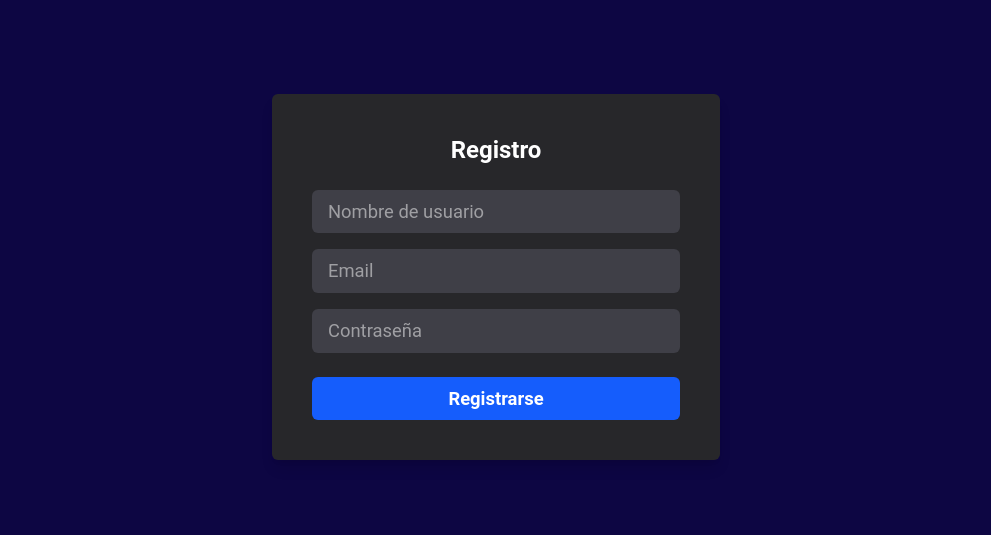
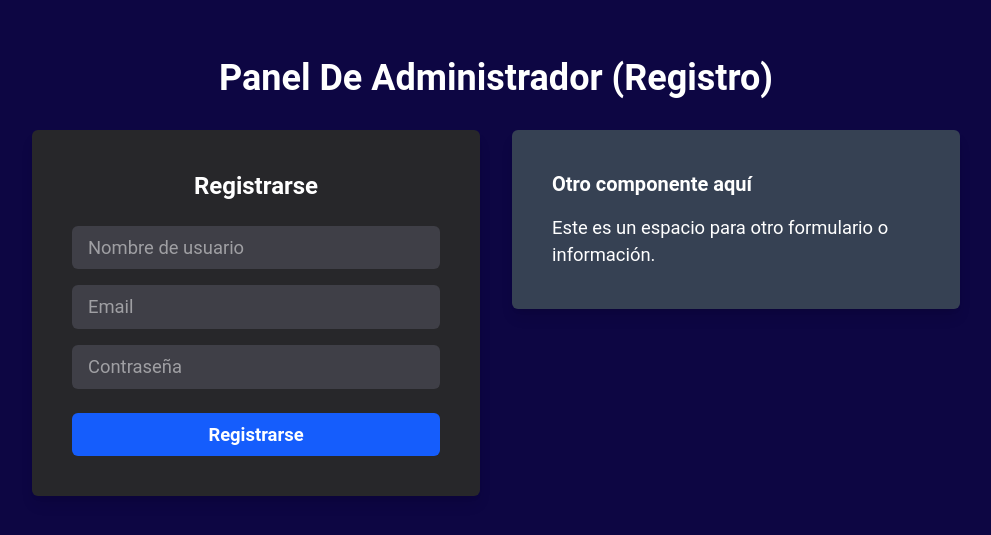
Before and after one commit to EGIJPCNG/sigue, a React (Vite) app: page /register in a window 1280 px wide. Shown: the part 123-658 px from the top of the page, without its empty margins (144-1135 px from the left). Built offline with nearby package versions, Linux system fonts and the light colour scheme.

Commit message:
Form-Style

```diff
--- a/src/pages/LoginPage.jsx
+++ b/src/pages/LoginPage.jsx
@@ -73,7 +73,7 @@ function LoginPage({ open, onClose }) {
                 </form>
 
                 <p className="text-white text-sm mt-4 text-center">
-                    ¿Aún no tienes una cuenta? <a href="#" className="text-blue-400 hover:underline">Regístrate aquí</a>
+                    ¿Aún no tienes una cuenta? <a href="#" className="text-blue-400 hover:underline">Consulte a registro Académico</a>
                 </p>
             </div>
         </div>
--- a/src/pages/RegisterPage.jsx
+++ b/src/pages/RegisterPage.jsx
@@ -17,12 +17,16 @@ function RegisterPage() {
     });
 
     return (
+        // Contenedor principal que centra el contenido en la página
+        <div className="h-screen flex flex-col items-center justify-center py-10">
+            {/* Título de la página, fuera del contenedor de los formularios */}
+            <h1 className="text-4xl font-bold text-white mb-8">Panel De Administrador (Registro)</h1>
 
-        <div className="h-screen flex items-center justify-center py-10">
+            {/* Div contenedor para el formulario de registro y posibles componentes adyacentes */}
             <div className="flex gap-8 items-start">
                 {/* Formulario de registro */}
                 <div className="bg-zinc-800 max-w-md w-full p-10 rounded-md shadow-lg">
-                    <h1 className="text-2xl font-bold text-white mb-4 text-center">Registro</h1>
+                    <h2 className="text-2xl font-bold text-white mb-4 text-center">Registrarse</h2>
                     {
                         registerErrors.map((error, i) => (
                             <div className="bg-red-500 text-white p-2 rounded-md my-2 text-center" key={i}>
@@ -78,13 +82,10 @@ function RegisterPage() {
                         </button>
                     </form>
                 </div>
-                {/* Aquí podrías añadir otro componente o formulario si lo deseas.
-                    Por ejemplo:
-                    <div className="bg-gray-700 max-w-md w-full p-10 rounded-md shadow-lg text-white">
-                        <h2 className="text-xl font-bold mb-4">Otro componente aquí</h2>
-                        <p>Este es un espacio para otro formulario o información.</p>
-                    </div>
-                */}
+                <div className="bg-gray-700 max-w-md w-full p-10 rounded-md shadow-lg text-white">
+                    <h2 className="text-xl font-bold mb-4">Otro componente aquí</h2>
+                    <p>Este es un espacio para otro formulario o información.</p>
+                </div>
             </div>
         </div>
     );
```
